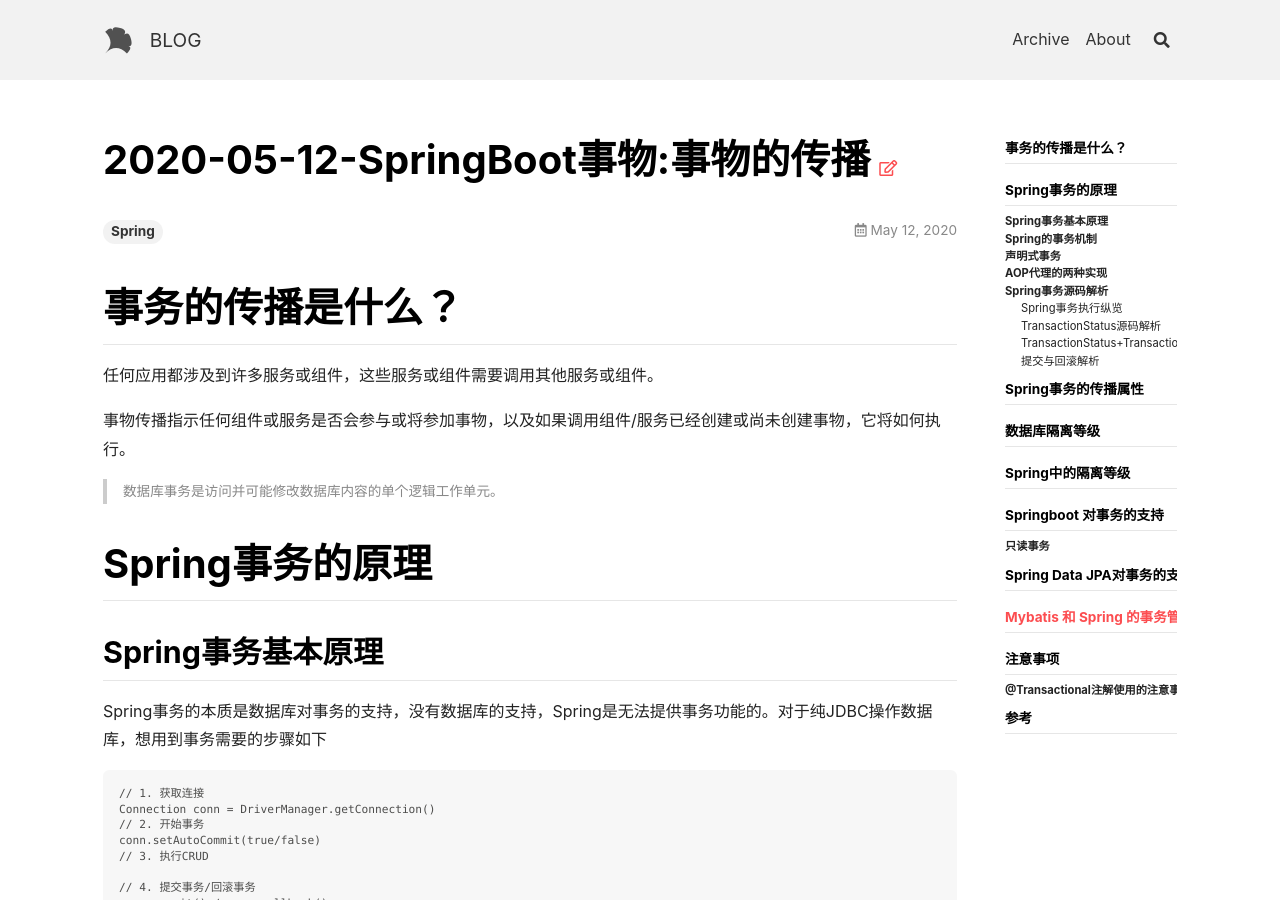
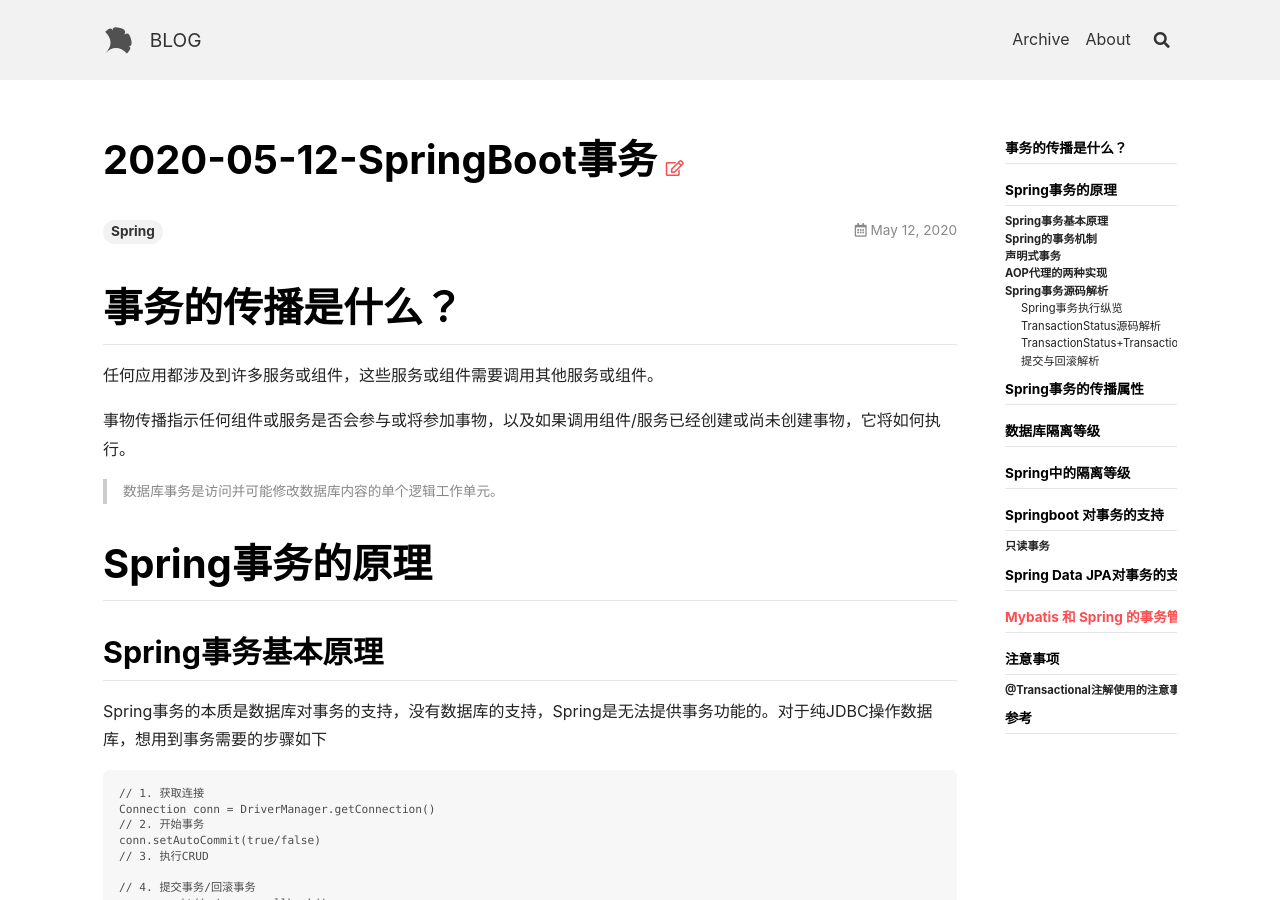
Before and after one commit to sureally/sureally.github.io, a Jekyll site: the page built from _posts/spring/2020-05-12-SpringBoot事务.md, in a window 1280 px wide and 900 px high. Built offline with Jekyll 4.4.1, drawn with Linux system fonts in a browser that asks for light colours; nearby versions of some CDN libraries.

Commit message:
更新。Blog

```diff
--- a/_posts/spring/2020-05-12-SpringBoot事务.md
+++ b/_posts/spring/2020-05-12-SpringBoot事务.md
@@ -1,6 +1,6 @@
 ---
 layout: article
-title: 2020-05-12-SpringBoot事物:事物的传播
+title: 2020-05-12-SpringBoot事务
 date: 2020/5/12 22:04
 categories: [Spring]
 tags: [Spring]
```
